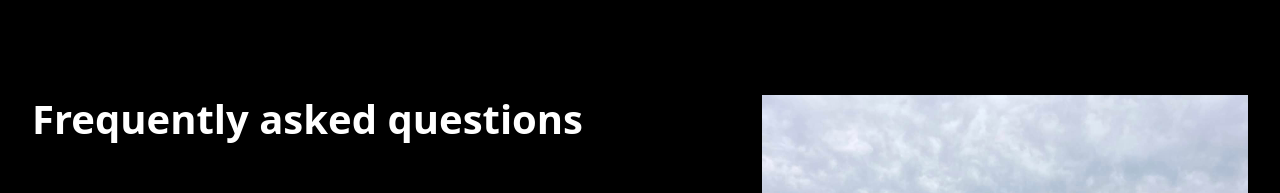
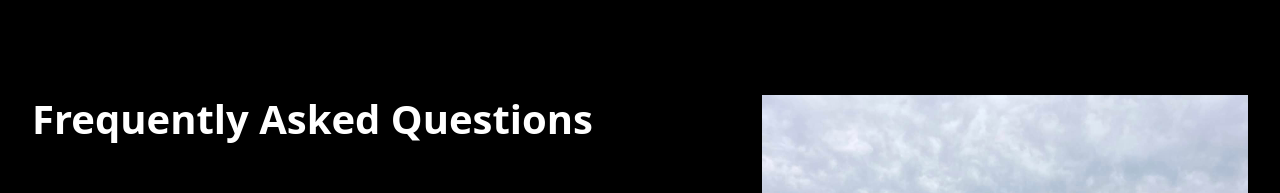
Before and after one commit to nicoleables/Premier-Exterior-Contruction, a React (Vite) app: page / in a window 1280 px wide. Shown: the part 5992-6185 px from the top of the page. Built offline with nearby package versions, Linux system fonts and the light colour scheme.

Commit message:
Update Questions.jsx

```diff
--- a/src/Layout/Questions.jsx
+++ b/src/Layout/Questions.jsx
@@ -15,33 +15,34 @@ const Questions = () => {
     <div className="questions">
       <div className="question-text-container">
         <div className="question-text">
-          <h1>Frequently asked questions</h1>
+          <h1>Frequently Asked Questions</h1>
           <span>
             <div className="question-item">
-              <p className="qestimate">Is there a charge for getting an estimate from Premier Exterior Construction?
+              <p className="qestimate">
+                Is there a charge for getting an estimate from Premier Exterior Construction?
                 <button onClick={() => toggleAnswer('qestimate')} className="toggle-btn">+</button>
               </p>
               {showAnswer.qestimate && <div className="answer">No, we provide free estimates for all of our welding services.</div>}
             </div>
             <div className="question-item">
-              <p className="companies">How is Premier Exterior Construction different from other welding companies in the area?
+              <p className="companies">
+                How is Premier Exterior Construction different from other welding companies in the area?
                 <button onClick={() => toggleAnswer('companies')} className="toggle-btn">+</button>
               </p>
-              {showAnswer.companies && <div className="answer">Premier Exterior Construction stands out from the competition with our
-              highly skilled team of certified welders, state-of-the-art equipment, and commitment to quality craftsmanship on every project.</div>}
+              {showAnswer.companies && <div className="answer">Premier Exterior Construction stands out from the competition with our highly skilled team of certified welders, state-of-the-art equipment, and commitment to quality craftsmanship on every project.</div>}
             </div>
             <div className="question-item">
-              <p className="qservices">What services do you provide?
+              <p className="qservices">
+                What services do you provide?
                 <button onClick={() => toggleAnswer('qservices')} className="toggle-btn">+</button>
               </p>
-              {showAnswer.qservices && <div className="answer">Premier Exterior Construction provides a wide range of welding services, including
-              structural welding, metal fabrication, pipe welding, and custom metal projects.</div>}
+              {showAnswer.qservices && <div className="answer">Premier Exterior Construction provides a wide range of welding services, including structural welding, metal fabrication, pipe welding, and custom metal projects.</div>}
             </div>
           </span>
         </div>
       </div>
       <div className="question-img">
-        <img className="question-image" src={questionsimg} alt="question Image" />
+        <img className="question-image" src={questionsimg} alt="Question Image" />
       </div>
     </div>
   );
```
